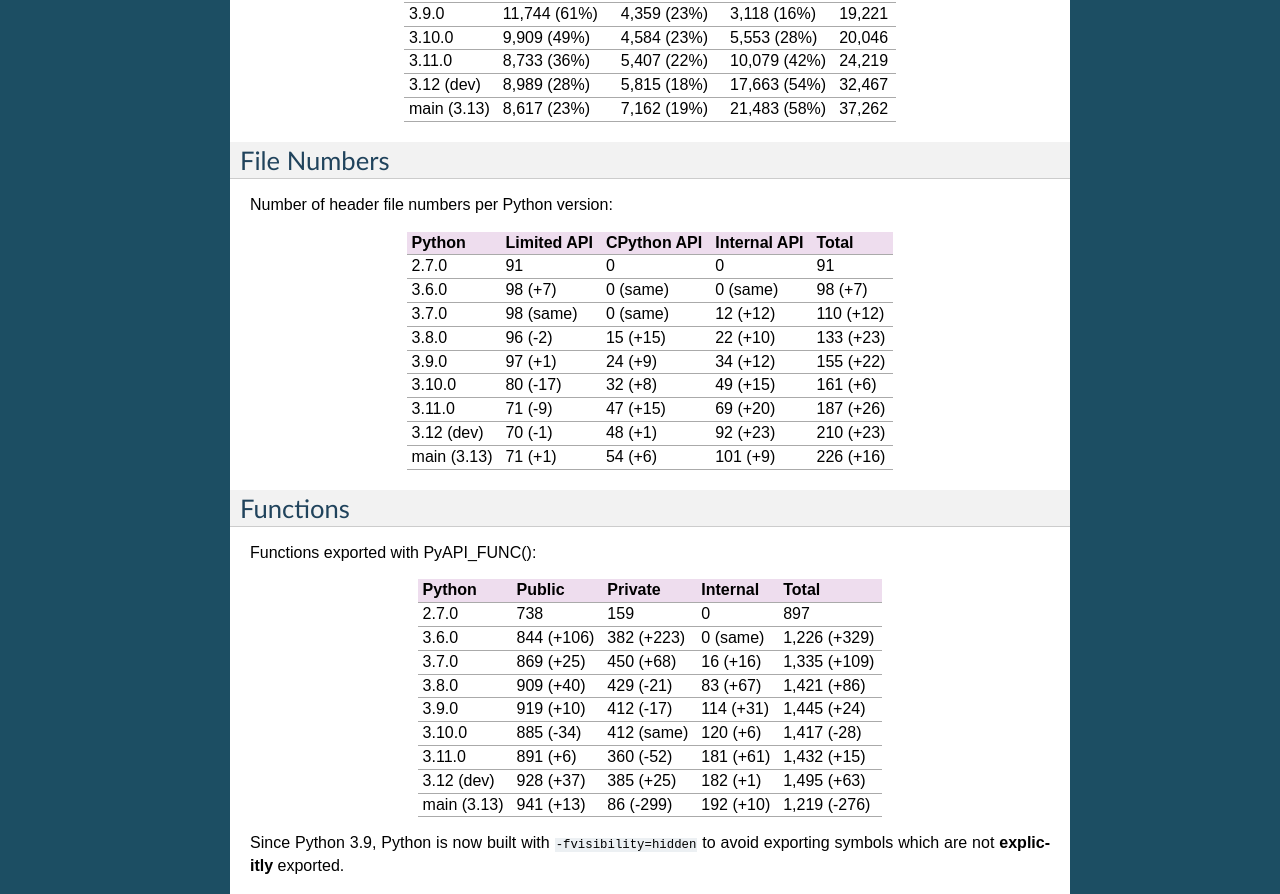
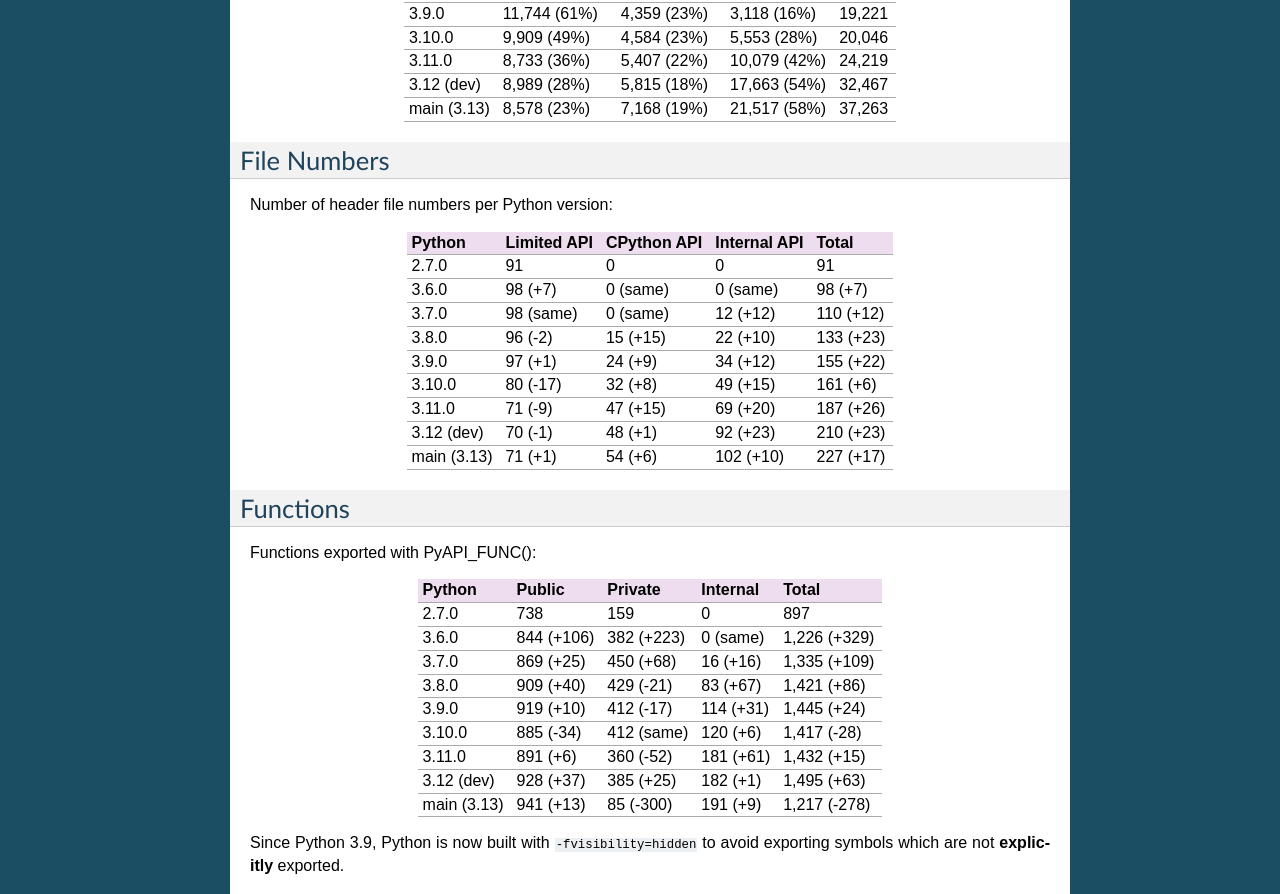
Before and after one commit to pythoncapi/pythoncapi, a Sphinx documentation site: the page built from doc/stats.rst, in a window 1280 px wide and 1400 px high. Shown: the part 302-1196 px from the top of the window. Built offline with Sphinx 7.4.7, drawn with Linux system fonts in a browser that asks for light colours; some of the changed text lies outside the part shown.

Commit message:
Update stats

```diff
--- a/doc/stats.rst
+++ b/doc/stats.rst
@@ -18,7 +18,7 @@ Python       Limited API    CPython API  Internal API  Total
 3.10.0       9,909 (49%)    4,584 (23%)  5,553 (28%)   20,046
 3.11.0       8,733 (36%)    5,407 (22%)  10,079 (42%)  24,219
 3.12 (dev)   8,989 (28%)    5,815 (18%)  17,663 (54%)  32,467
-main (3.13)  8,617 (23%)    7,162 (19%)  21,483 (58%)  37,262
+main (3.13)  8,578 (23%)    7,168 (19%)  21,517 (58%)  37,263
 ===========  =============  ===========  ============  ======
 
 File Numbers
@@ -37,7 +37,7 @@ Python       Limited API  CPython API  Internal API  Total
 3.10.0       80 (-17)     32 (+8)      49 (+15)      161 (+6)
 3.11.0       71 (-9)      47 (+15)     69 (+20)      187 (+26)
 3.12 (dev)   70 (-1)      48 (+1)      92 (+23)      210 (+23)
-main (3.13)  71 (+1)      54 (+6)      101 (+9)      226 (+16)
+main (3.13)  71 (+1)      54 (+6)      102 (+10)     227 (+17)
 ===========  ===========  ===========  ============  =========
 
 Functions
@@ -56,7 +56,7 @@ Python       Public      Private     Internal   Total
 3.10.0       885 (-34)   412 (same)  120 (+6)   1,417 (-28)
 3.11.0       891 (+6)    360 (-52)   181 (+61)  1,432 (+15)
 3.12 (dev)   928 (+37)   385 (+25)   182 (+1)   1,495 (+63)
-main (3.13)  941 (+13)   86 (-299)   192 (+10)  1,219 (-276)
+main (3.13)  941 (+13)   85 (-300)   191 (+9)   1,217 (-278)
 ===========  ==========  ==========  =========  ============
 
 Since Python 3.9, Python is now built with ``-fvisibility=hidden`` to avoid
```
Also changed, not shown: other parts of doc/stats.rst (+1 -1 lines).
